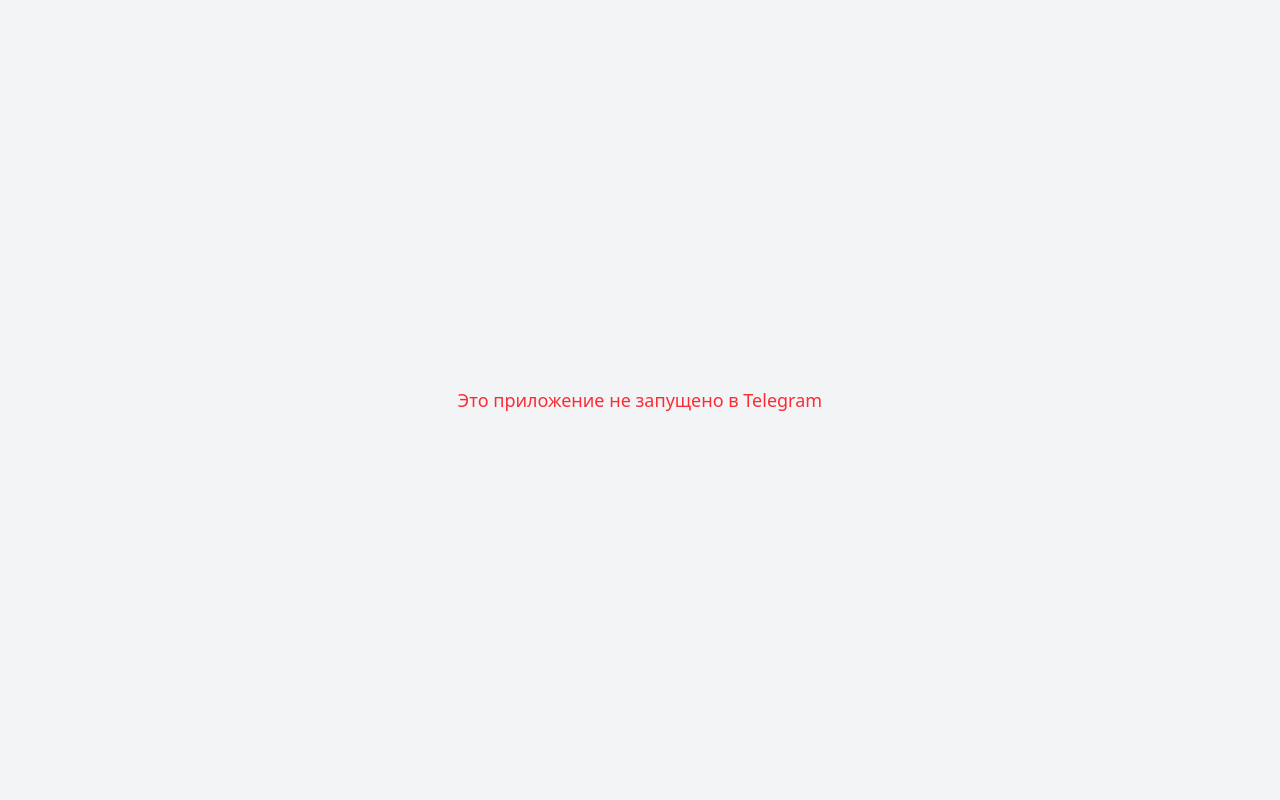
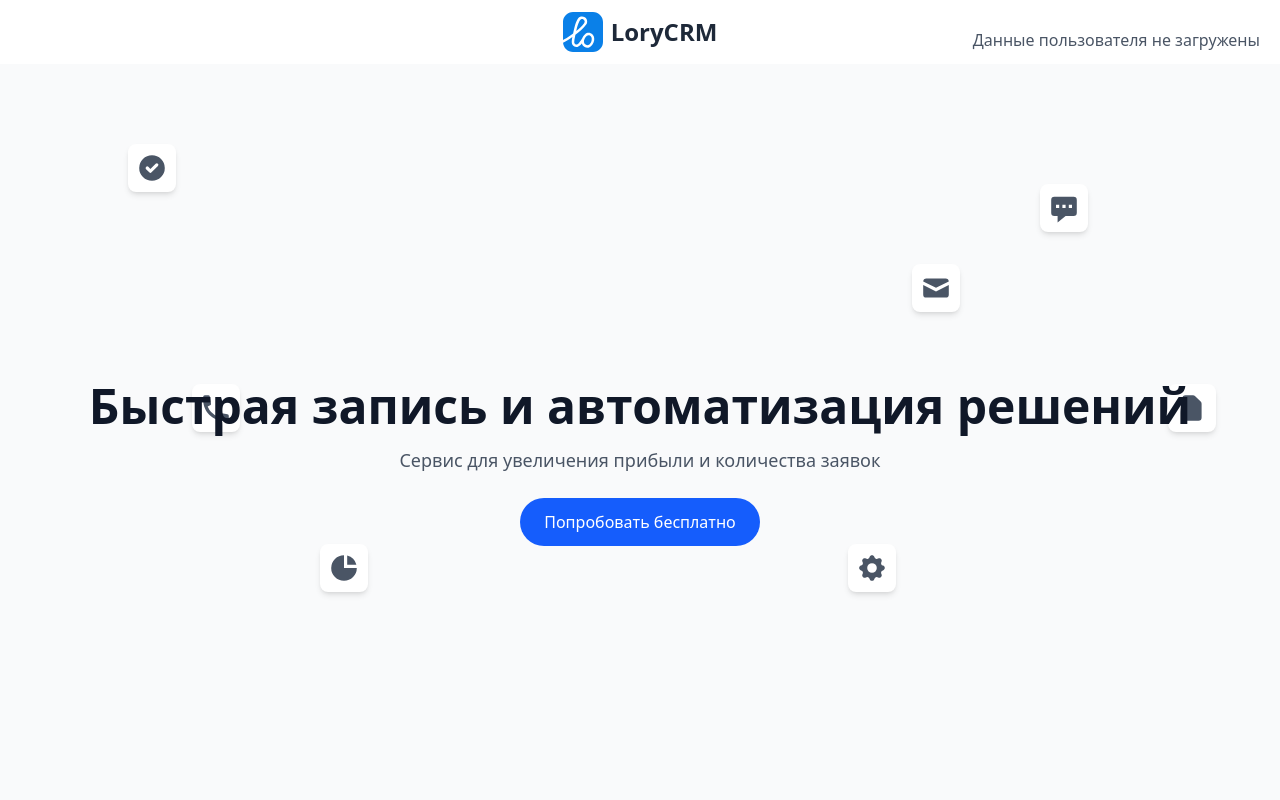
Before and after one commit to ShiroSan123/Lory, a React (Vite) app: page / in a window 1280 px wide. Shown: the top 800 px of the page. Built offline with nearby package versions, Linux system fonts and the light colour scheme.

Commit message:
add: telegram data

```diff
--- a/src/App.tsx
+++ b/src/App.tsx
@@ -1,7 +1,6 @@
-import React, { useState, useEffect } from 'react'; // Добавлен импорт React
-import axios from 'axios';
 import { BrowserRouter, Routes, Route } from 'react-router-dom'; // Убраны дубликаты импортов
 import './index.css';
+import { TelegramProvider } from './context/TelegramContext';
 
 // Pages
 import HomePage from './Home';
@@ -45,80 +44,16 @@
 }
 
 function App() {
-	const [isTelegram, setIsTelegram] = useState(false);
-	const [userData, setUserData] = useState<InitDataUnsafe | null>(null);
-	const [debugMessage, setDebugMessage] = useState<string>('');
-
-	useEffect(() => {
-		if (!window.Telegram) {
-			setDebugMessage('Скрипт Telegram не загружен или это не Web App');
-			console.log('window.Telegram отсутствует');
-			return;
-		}
-
-		if (!window.Telegram.WebApp) {
-			setDebugMessage('Telegram.WebApp не инициализирован');
-			console.log('Telegram.WebApp отсутствует');
-			return;
-		}
-
-		setIsTelegram(true);
-		const telegram = window.Telegram.WebApp;
-		telegram.expand();
-
-		const initDataUnsafe = telegram.initDataUnsafe;
-
-		console.log('initDataUnsafe:', initDataUnsafe);
-		console.log('Ключи initDataUnsafe:', Object.keys(initDataUnsafe));
-
-		if (initDataUnsafe && Object.keys(initDataUnsafe).length > 0) {
-			setUserData({ ...initDataUnsafe });
-			setDebugMessage('Данные успешно загружены');
-		} else {
-			setDebugMessage('Данные initDataUnsafe пусты');
-		}
-	}, []);
-
 	return (
-		<div className="min-h-screen bg-gray-100 flex items-center justify-center">
-			{isTelegram ? (
-				<div className="p-4 bg-white rounded-lg shadow-lg">
-					<h1 className="text-2xl font-bold text-center text-blue-600">
-						Telegram Web App
-					</h1>
-					<p className="mt-2 text-gray-600">Отладка: {debugMessage}</p>
-					{userData && userData.user ? (
-						<div className="mt-4">
-							<p className="text-lg">ID пользователя: {userData.user.id || 'не указан'}</p>
-							<p className="text-lg">Имя: {userData.user.first_name || 'не указано'}</p>
-							<p className="text-lg">Фамилия: {userData.user.last_name || 'не указана'}</p>
-							<p className="text-lg">
-								Никнейм: @{userData.user.username || 'не указан'}
-							</p>
-							{/* Дополнительные поля */}
-							<p className="text-lg">Язык: {userData.user.language_code || 'не указан'}</p>
-							<p className="text-lg">Премиум: {userData.user.is_premium ? 'Да' : 'Нет'}</p>
-							{userData.user.photo_url && (
-								<img
-									src={userData.user.photo_url}
-									alt="Аватар"
-									className="mt-2 w-20 h-20 rounded-full"
-								/>
-							)}
-							<pre className="mt-4 text-sm text-gray-700">
-								Все данные: {JSON.stringify(userData, null, 2)}
-							</pre>
-						</div>
-					) : (
-						<p className="mt-4 text-gray-600">Данные пользователя не загружены</p>
-					)}
-				</div>
-			) : (
-				<p className="text-red-500 text-lg">
-					Это приложение не запущено в Telegram
-				</p>
-			)}
-		</div>
+		<TelegramProvider>
+			<BrowserRouter>
+				<Routes>
+					<Route path="/" element={<HomePage />} />
+					<Route path="/Dashboard" element={<Dashboard />} />
+					<Route path="/BusinessRegPage" element={<BusinessRegPage />} />
+				</Routes>
+			</BrowserRouter>
+		</TelegramProvider>
 	);
 }
 
--- a/src/components/navbar.jsx
+++ b/src/components/navbar.jsx
@@ -1,8 +1,11 @@
 import React from 'react';
 import { HiMenuAlt3 } from 'react-icons/hi';
 import LogoIcon from '/Logo-ico.svg';
+import { useTelegram } from '../context/TelegramContext';
 
 const Header = () => {
+	const { userData } = useTelegram();
+
 	return (
 		<header className="flex items-center px-4 py-3 bg-white shadow-md md:px-6 lg:px-8 relative">
 			{/* Левая часть: иконка меню */}
@@ -22,9 +25,18 @@
 
 			{/* Правая часть: кнопка "Регистрация" */}
 			<a href='/BusinessRegPage' className='absolute right-5'>
-				<button className="text-sm font-medium text-gray-700 hover:text-blue-500 transition-colors sm:text-base lg:text-lg">
+				{/* <button className="text-sm font-medium text-gray-700 hover:text-blue-500 transition-colors sm:text-base lg:text-lg">
 					Регистрация
-				</button>
+				</button> */}
+				{userData && userData.user ? (
+					<div className="mt-4">
+						<p className="text-lg">ID пользователя: {userData.user.id || 'не указан'}</p>
+						<p className="text-lg">Имя: {userData.user.first_name || 'не указано'}</p>
+						<p className="text-lg">Никнейм: @{userData.user.username || 'не указан'}</p>
+					</div>
+				) : (
+					<p className="mt-4 text-gray-600">Данные пользователя не загружены</p>
+				)}
 			</a>
 		</header>
 	);
--- /dev/null
+++ b/src/context/TelegramContext.tsx
@@ -0,0 +1,78 @@
+import React, { createContext, useContext, useState, useEffect, ReactNode } from 'react';
+
+// Интерфейс для пользователя Telegram
+interface TelegramUser {
+	id: number;
+	first_name: string;
+	last_name: string;
+	username: string;
+	language_code?: string;
+	is_premium?: boolean;
+	allows_write_to_pm?: boolean;
+	photo_url?: string;
+}
+
+// Интерфейс для initDataUnsafe
+interface InitDataUnsafe {
+	user: TelegramUser;
+	chat_instance?: string;
+	chat_type?: string;
+	auth_date?: string;
+	signature?: string;
+	hash?: string;
+}
+
+// Тип для контекста
+interface TelegramContextType {
+	userData: InitDataUnsafe | null;
+	isTelegram: boolean;
+}
+
+// Создаём контекст с начальным значением undefined
+const TelegramContext = createContext<TelegramContextType | undefined>(undefined);
+
+// Провайдер контекста
+export const TelegramProvider = ({ children }: { children: ReactNode }) => {
+	const [isTelegram, setIsTelegram] = useState(false);
+	const [userData, setUserData] = useState<InitDataUnsafe | null>(null);
+
+	useEffect(() => {
+		if (!window.Telegram) {
+			console.log('window.Telegram отсутствует');
+			return;
+		}
+
+		if (!window.Telegram.WebApp) {
+			console.log('Telegram.WebApp отсутствует');
+			return;
+		}
+
+		setIsTelegram(true);
+		const telegram = window.Telegram.WebApp;
+		telegram.expand();
+
+		const initDataUnsafe = telegram.initDataUnsafe;
+
+		console.log('initDataUnsafe:', initDataUnsafe);
+		console.log('Ключи initDataUnsafe:', Object.keys(initDataUnsafe));
+
+		if (initDataUnsafe && Object.keys(initDataUnsafe).length > 0) {
+			setUserData({ ...initDataUnsafe });
+		}
+	}, []);
+
+	return (
+		<TelegramContext.Provider value={{ userData, isTelegram }}>
+			{children}
+		</TelegramContext.Provider>
+	);
+};
+
+// Хук для удобного доступа к контексту
+export const useTelegram = () => {
+	const context = useContext(TelegramContext);
+	if (context === undefined) {
+		throw new Error('useTelegram must be used within a TelegramProvider');
+	}
+	return context;
+};
--- a/vite.config.js
+++ b/vite.config.js
@@ -13,4 +13,8 @@
 			},
 		},
 	},
+	plugins: [
+		react(),
+		tailwindcss(),
+	],
 };
```
